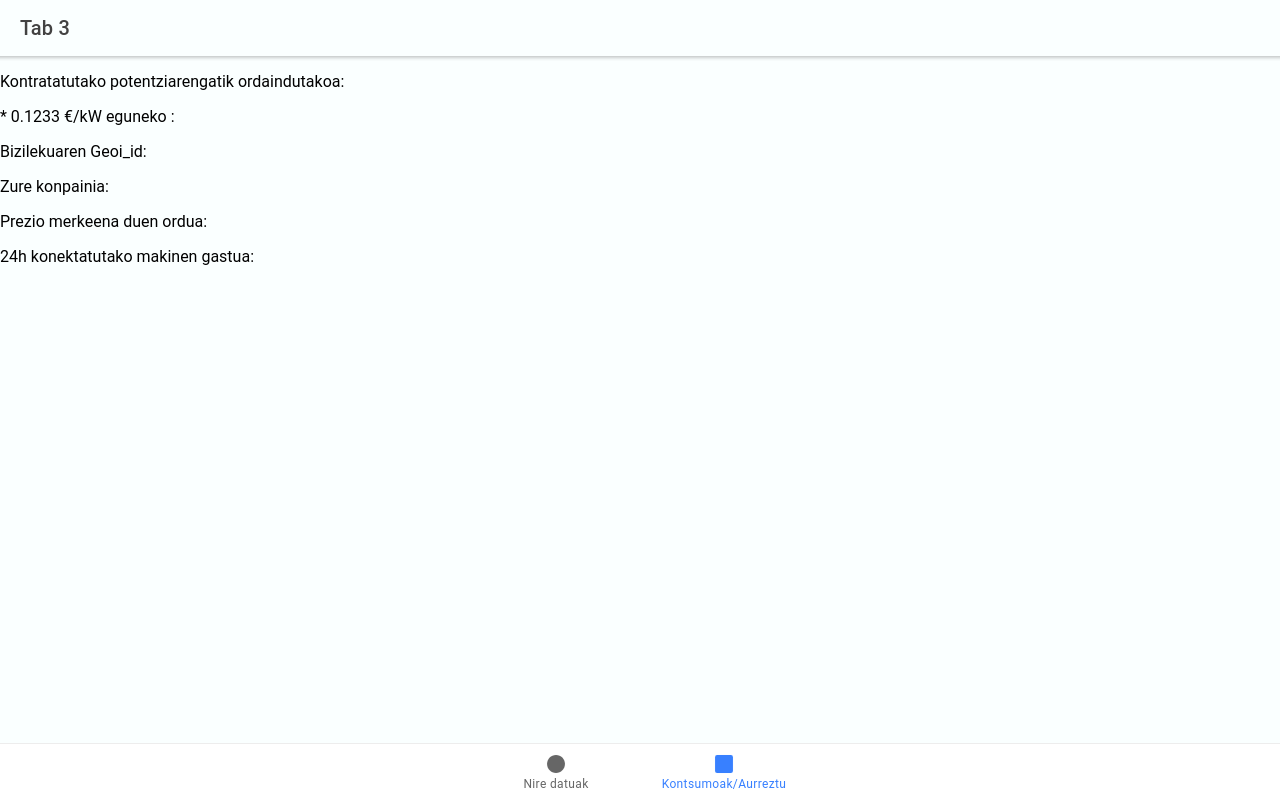
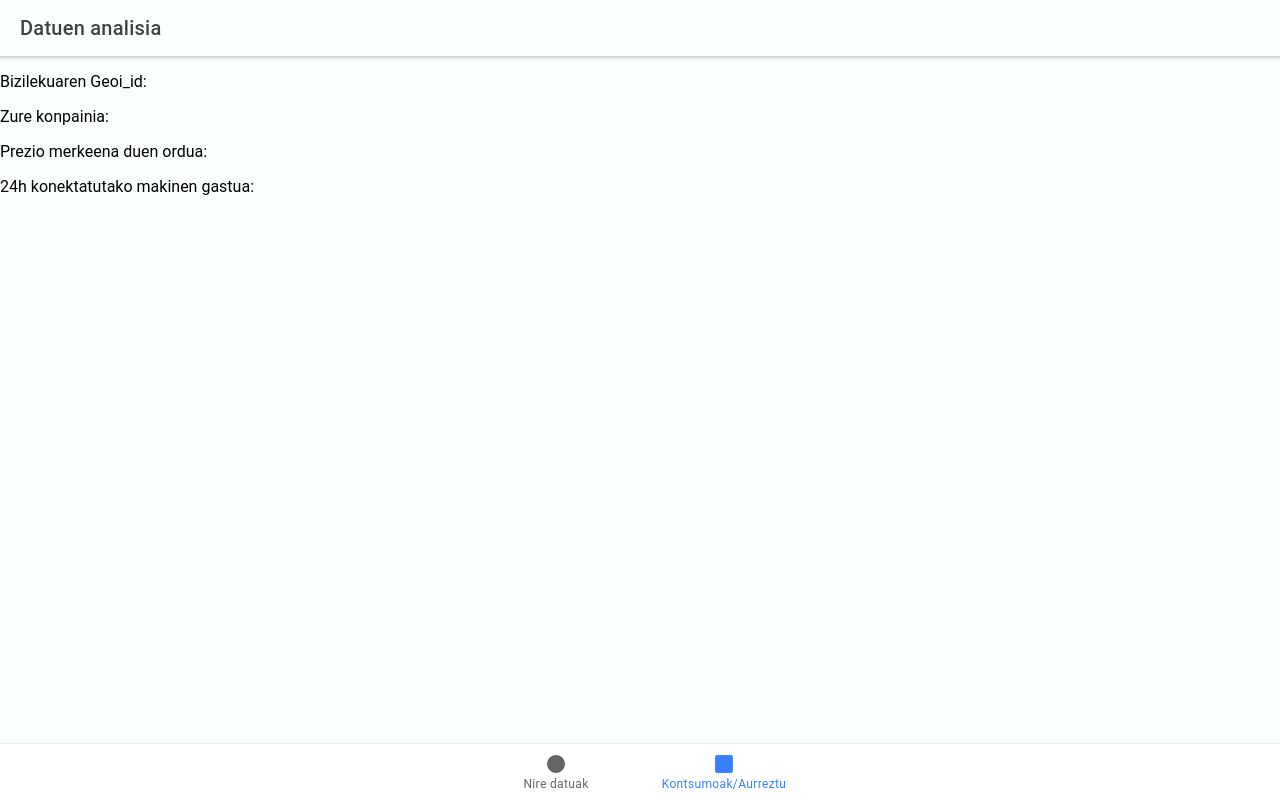
Before and after one commit to AitorElorza/osagarria_ep, a React (Create React App) app: page /tab3 in a window 1280 px wide. Built offline with nearby package versions, Linux system fonts and the light colour scheme; no server answers.

Commit message:
azken ikutuak

```diff
--- a/src/pages/Tab3.tsx
+++ b/src/pages/Tab3.tsx
@@ -11,19 +11,16 @@ const Tab3: React.FC = () => {
     <IonPage className='orria'>
       <IonHeader>
         <IonToolbar>
-          <IonTitle>Tab 3</IonTitle>
+          <IonTitle>Datuen analisia</IonTitle>
         </IonToolbar>
       </IonHeader>
       <IonContent fullscreen>
         <IonHeader collapse="condense">
           <IonToolbar>
-            <IonTitle size="large">Tab 3</IonTitle>
+            <IonTitle size="large">Datuen analisia</IonTitle>
           </IonToolbar>
         </IonHeader>
 
-
-        <p>Kontratatutako potentziarengatik ordaindutakoa:</p>
-        <p>{localStorage.getItem('PotentziaKontratatua')} * 0.1233 €/kW eguneko :</p>
 
         <p>Bizilekuaren Geoi_id:{localStorage.getItem('Bizilekua')}</p>
         <p>Zure konpainia:{localStorage.getItem('Elektriziztate_Konpainia')}</p>
```
